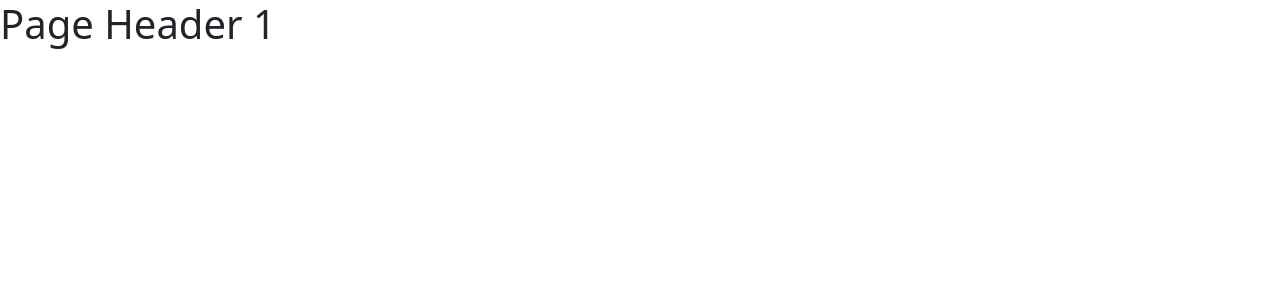
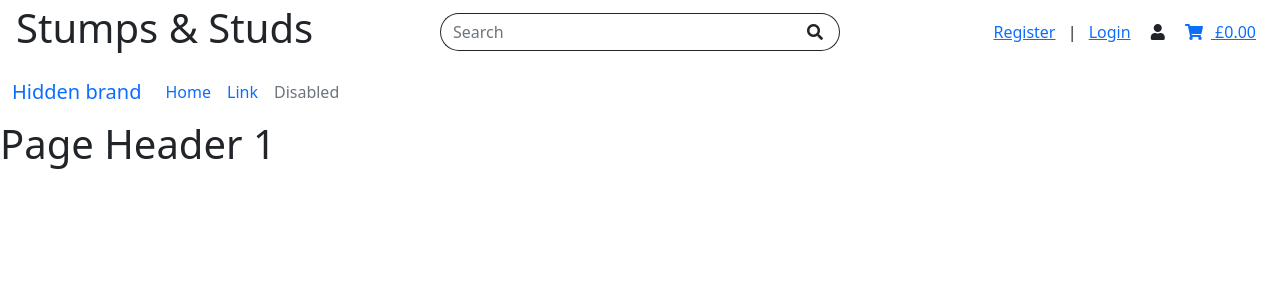
Before and after one commit to LukeGarnham/Stumps-and-Studs-MS4, a Django app: page / in a window 1280 px wide. Shown: the top 300 px of the page. Run offline with Django 3.2, Linux system fonts and the light colour scheme.

Commit message:
Add header outline to base.html file.

```diff
--- a/templates/base.html
+++ b/templates/base.html
@@ -13,8 +13,10 @@
         {% endblock %}
 
         {% block corecss %}
-        <!-- Bootstrap CSS -->
+            <!-- Bootstrap CSS -->
             <link href="https://cdn.jsdelivr.net/npm/bootstrap@5.0.0-beta3/dist/css/bootstrap.min.css" rel="stylesheet" integrity="sha384-eOJMYsd53ii+scO/bJGFsiCZc+5NDVN2yr8+0RDqr0Ql0h+rP48ckxlpbzKgwra6" crossorigin="anonymous">
+            <!-- FontAwesome CDN -->
+            <link rel="stylesheet" href="https://use.fontawesome.com/releases/v5.15.3/css/all.css" integrity="sha384-SZXxX4whJ79/gErwcOYf+zWLeJdY/qpuqC4cAa9rOGUstPomtqpuNWT9wdPEn2fk" crossorigin="anonymous">
         {% endblock %}
 
         {% block extra_css %}
@@ -25,7 +27,80 @@
         <title>Stumps & Studs {% block extra_title %}{% endblock %}</title>
     </head>
     <body>
-        <header></header>
+        <header class="container-fluid">
+            <div class="row p-1">
+                <div class="col-3 col-md-4 my-auto">
+                    <span class="d-none d-md-block"><h1>Stumps & Studs</h1></span>
+                    <span class="d-md-none"><i class="fas fa-bars"></i></span>
+                </div>
+                <div class="col-6 col-md-4 my-auto">
+                    <form class="d-flex" method="GET" action="">
+                        <div class="input-group">
+                            <input class="form-control border border-dark border-end-0 rounded-0 rounded-end rounded-pill" type="search" name="q" placeholder="Search" aria-label="Search">
+                            <div class="input-group-append">
+                                <button class="btn border border-dark border-start-0 rounded-0 rounded-start rounded-pill pe-3" type="submit">
+                                    <i class="fas fa-search"></i>
+                                </button>
+                            </div>
+                        </div>
+                    </form>
+                </div>
+                <div class="col-3 col-md-4 my-auto text-end">
+                    <ul class="list-inline my-auto">
+                        <li class="list-inline-item d-none d-md-inline mx-0">
+                            <a href="" class="p-2">Register</a>
+                        </li>
+                        <li class="list-inline-item d-none d-md-inline mx-0">|</li>
+                        <li class="list-inline-item d-none d-md-inline mx-0">
+                            <a href="" class="p-2">Login</a>
+                        </li>
+                        <li class="list-inline-item mx-0">
+                            <div class="dropdown">
+                                <span class="p-2" type="button" id="account-options" data-bs-toggle="dropdown" aria-expanded="false">
+                                    <i class="fas fa-user"></i>
+                                </span>
+                                <ul class="dropdown-menu" aria-labelledby="account-options">
+                                    <li>
+                                        <a href="" class="dropdown-item">Account</a>
+                                    </li>
+                                    <li>
+                                        <a href="" class="dropdown-item">Sign Out</a>
+                                    </li>
+                                </ul>
+                            </div>
+                        </li>
+                        <li class="list-inline-item mx-0">
+                            <a href="" class="p-2 ">
+                                <i class="fas fa-shopping-cart pe-2"></i>
+                                <span class="">£0.00</span>
+                            </a>
+                        </li>
+                    </ul>
+                </div>
+            </div>
+        </header>
+        <nav class="navbar navbar-expand-lg">
+            <div class="container-fluid">
+                <button class="navbar-toggler" type="button" data-bs-toggle="collapse" data-bs-target="#navbarTogglerDemo01" aria-controls="navbarTogglerDemo01" aria-expanded="false" aria-label="Toggle navigation">
+                    <span class="navbar-toggler-icon"></span>
+                </button>
+                <div class="collapse navbar-collapse" id="navbarTogglerDemo01">
+                    <a class="navbar-brand" href="#">Hidden brand</a>
+                    <ul class="navbar-nav me-auto mb-2 mb-lg-0">
+                        <li class="nav-item">
+                            <a class="nav-link active" aria-current="page" href="#">Home</a>
+                        </li>
+                        <li class="nav-item">
+                            <a class="nav-link" href="#">Link</a>
+                        </li>
+                        <li class="nav-item">
+                            <a class="nav-link disabled" href="#" tabindex="-1" aria-disabled="true">Disabled</a>
+                        </li>
+                    </ul>
+                </div>
+            </div>
+        </nav>
+
         {% if messages %}
             <div class="message-container"></div>
         {% endif %}
```
